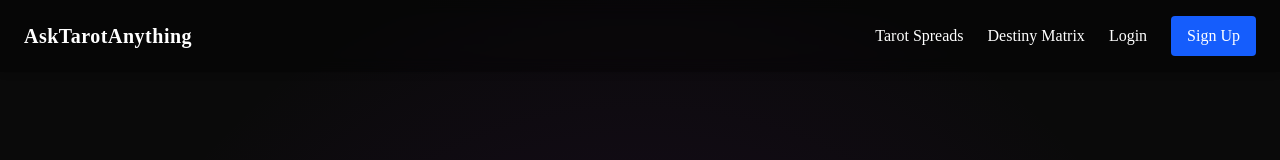
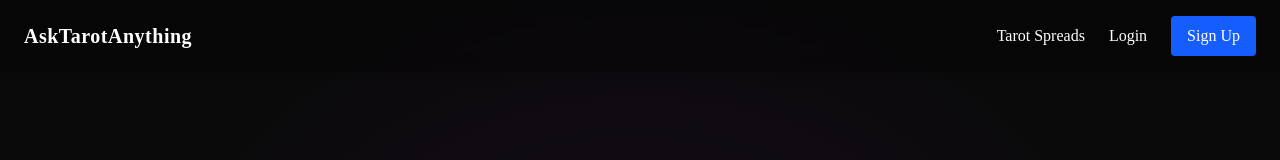
Before and after one commit to juliabush/tarot-app, a Next.js app: page / in a window 1280 px wide. Shown: the top 160 px of the page. Built offline with nearby package versions, Linux system fonts and the light colour scheme; no server answers.

Commit message:
expanding width of navabar, removing destiny matrix and allowing for overflow on main page

```diff
--- a/app/globals.css
+++ b/app/globals.css
@@ -18,7 +18,6 @@ body {
   font-family: "Poppins";
   background: var(--background);
   color: var(--foreground);
-  overflow: hidden;
   background-image: radial-gradient(
     circle at center,
     var(--gradient-hue) 0%,
--- a/app/matrix/page.tsx
+++ /dev/null
@@ -1,8 +0,0 @@
-export default function DestinyMatrixPage() {
-  return (
-    <div className="min-h-screen flex flex-col pb-36 items-center justify-center">
-      <h1 className="text-4xl font-bold mb-4">Destiny matrix</h1>
-      <p>Destiny matrix calculator coming soon!</p>
-    </div>
-  );
-}
--- a/components/navbar.tsx
+++ b/components/navbar.tsx
@@ -32,9 +32,6 @@ export function Navbar() {
         <div className="flex gap-6 items-center relative">
           <Link href="/spreads" className="text-white hover:underline">
             Tarot Spreads
-          </Link>
-          <Link href="/matrix" className="text-white hover:underline">
-            Destiny Matrix
           </Link>
 
           {status === "loading" ? (
```
